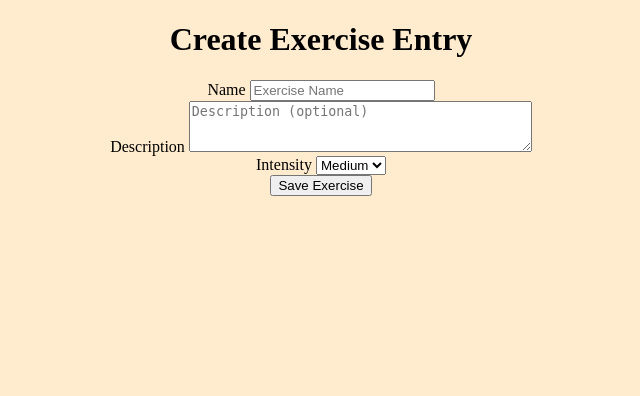
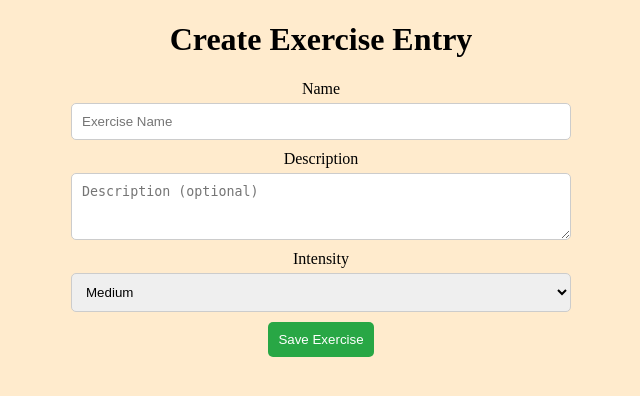
Before and after one commit to judewoolls/SugarMadi, a Django app: page /tracker/create_exercise/ in a window 1280 px wide. Shown: the part 87-483 px from the top of the page, without its empty margins (319-959 px from the left). Run offline with Django 4.2, Linux system fonts and the light colour scheme; the visitor is signed in with stand-in values (Sample User, id 1).

Commit message:
add stlying for forms

```diff
--- a/static/styles/styles.css
+++ b/static/styles/styles.css
@@ -27,3 +27,33 @@ nav li {
 main {
     text-align: center;
 }
+
+.form-group {
+    display: flex;
+    flex-direction: column;
+    margin: 10px 0;
+    max-width: 500px;
+    margin-left: auto;
+    margin-right: auto;
+}
+
+.form-group label {
+    margin-bottom: 5px;
+}
+.form-group input, .form-group select, .form-group textarea {
+    padding: 10px;
+    border: 1px solid #ccc;
+    border-radius: 5px;
+}
+.btn {
+    padding: 10px;
+    background-color: #28a745;
+    color: white;
+    border: none;
+    border-radius: 5px;
+    cursor: pointer;
+}
+.btn:hover {
+    background-color: #218838;
+    box-shadow: #218838 0px 0px 10px;
+}
```
